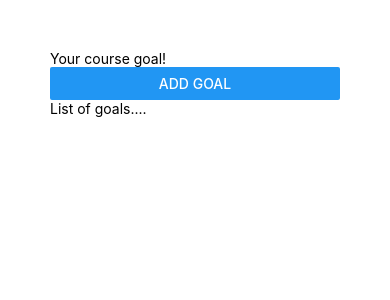
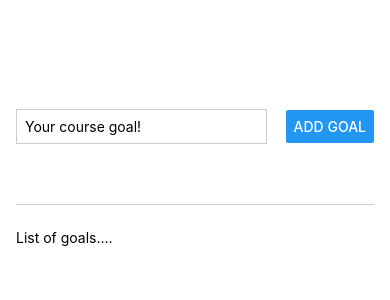
Before and after one commit to shakilahmedatik/mytodo, a React Native app: screen / in a window 390 px wide. Shown: the top 300 px of the page. Built offline with nearby package versions, Linux system fonts and the light colour scheme.

Commit message:
style issues fixed

```diff
--- a/App.js
+++ b/App.js
@@ -3,11 +3,11 @@
 export default function App() {
   return (
     <View style={styles.appContainer}>
-      <View>
-        <TextInput placeholder='Your course goal!' />
+      <View style={styles.inputContainer}>
+        <TextInput style={styles.textInput} placeholder='Your course goal!' />
         <Button title='Add Goal' />
       </View>
-      <View>
+      <View style={styles.goalsContainer}>
         <Text>List of goals....</Text>
       </View>
     </View>
@@ -16,6 +16,27 @@
 
 const styles = StyleSheet.create({
   appContainer: {
-    padding: 50,
+    flex: 1,
+    paddingTop: 50,
+    paddingHorizontal: 16,
+  },
+  inputContainer: {
+    flex: 1,
+    flexDirection: 'row',
+    justifyContent: 'space-between',
+    alignItems: 'center',
+    marginBottom: 24,
+    borderBottomWidth: 1,
+    borderColor: '#cccccc',
+  },
+  textInput: {
+    borderWidth: 1,
+    borderColor: '#cccccc',
+    width: '70%',
+    marginRight: 8,
+    padding: 8,
+  },
+  goalsContainer: {
+    flex: 4,
   },
 })
--- a/package.json
+++ b/package.json
@@ -12,7 +12,7 @@
     "expo": "~46.0.9",
     "expo-status-bar": "~1.4.0",
     "react": "18.0.0",
-    "react-native": "0.69.4"
+    "react-native": "0.69.6"
   },
   "devDependencies": {
     "@babel/core": "^7.12.9"
```
Also changed, not shown: 1 other file (tests, documents, lock files or other folders).
